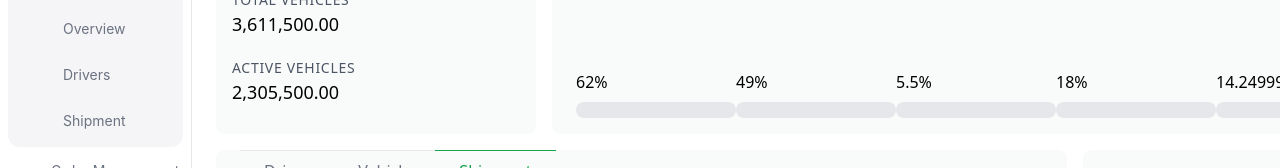
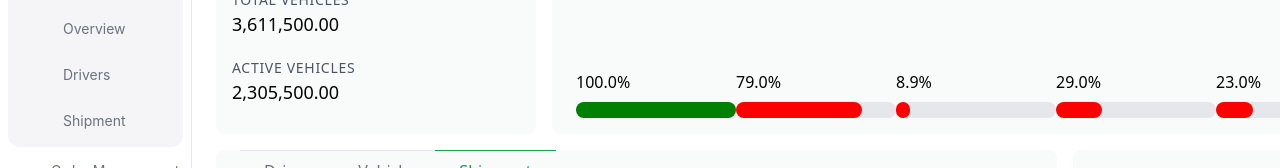
Before and after one commit to Kwasi-1/logistic_tracking, a React (Create React App) app: page /fleet in a window 1280 px wide. Shown: the part 165-333 px from the top of the page. Built offline with nearby package versions, Linux system fonts and the light colour scheme; some icons are missing.

Commit message:
fix progress bar

```diff
--- a/src/components/fleet_management/LoanStats.jsx
+++ b/src/components/fleet_management/LoanStats.jsx
@@ -1,18 +1,20 @@
-import RangeBar from "./Range";
+import RangeBar from "./RangeBar";
 
 const LoanStats = () => {
   const stats = [
-    { label: "Total Vehicles", value: 124, total: 200 },
-    { label: "Active Vehicles", value: 98, total: 200 },
-    { label: "In Maintenance", value: 11, total: 200 },
-    { label: "Avg Daily Trips", value: 36, total: 200 },
-    { label: "Avg Trip Distance", value: 28.5, total: 200 },
-    // { label: "Fuel Efficiency", value: 8.7, total: 200 },
+    { label: "Total Vehicles", value: 124, total: 124 },
+    { label: "Active Vehicles", value: 98, total: 124 },
+    { label: "In Maintenance", value: 11, total: 124 },
+    { label: "Avg Daily Trips", value: 36, total: 124 },
+    { label: "Avg Trip Distance", value: 28.5, total: 124 },
   ];
 
   return (
     <div className="bg-[#e0e6e930] p-4 px-6 rounded-lg flex justify-between">
-      {stats.map((stat) => (
+      {stats.map((stat) => {
+        const percentage = ((stat.value / stat.total) * 100).toFixed(1);
+
+        return (
           <div
             key={stat.label}
             className="uppercase flex flex-col min-w-40 gap-16 text-left"
@@ -22,11 +24,12 @@ const LoanStats = () => {
               <h3 className="text-xl font-semibold">{stat.value}</h3>
             </div>
             <div>
-            <p className="text-left">{(stat.value / stat.total) * 100}%</p>
+              <p className="text-left">{percentage}%</p>
               <RangeBar value={stat.value} total={stat.total} />
             </div>
           </div>
-      ))}
+        );
+      })}
     </div>
   );
 };
--- /dev/null
+++ b/src/components/fleet_management/RangeBar.jsx
@@ -0,0 +1,17 @@
+const RangeBar = ({ value, total }) => {
+  const percentage = (value / total) * 100;
+
+  return (
+    <div className="w-full rounded-xl h-4 bg-gray-200 mt-2">
+      <div
+        className="h-full rounded-xl min-w-[7px] transition-all duration-300"
+        style={{
+          width: `${percentage}%`,
+          backgroundColor: percentage === 100 ? "green" : "red",
+        }}
+      ></div>
+    </div>
+  );
+};
+
+export default RangeBar;
```
Lines whose indentation alone changed are shown as unchanged.
